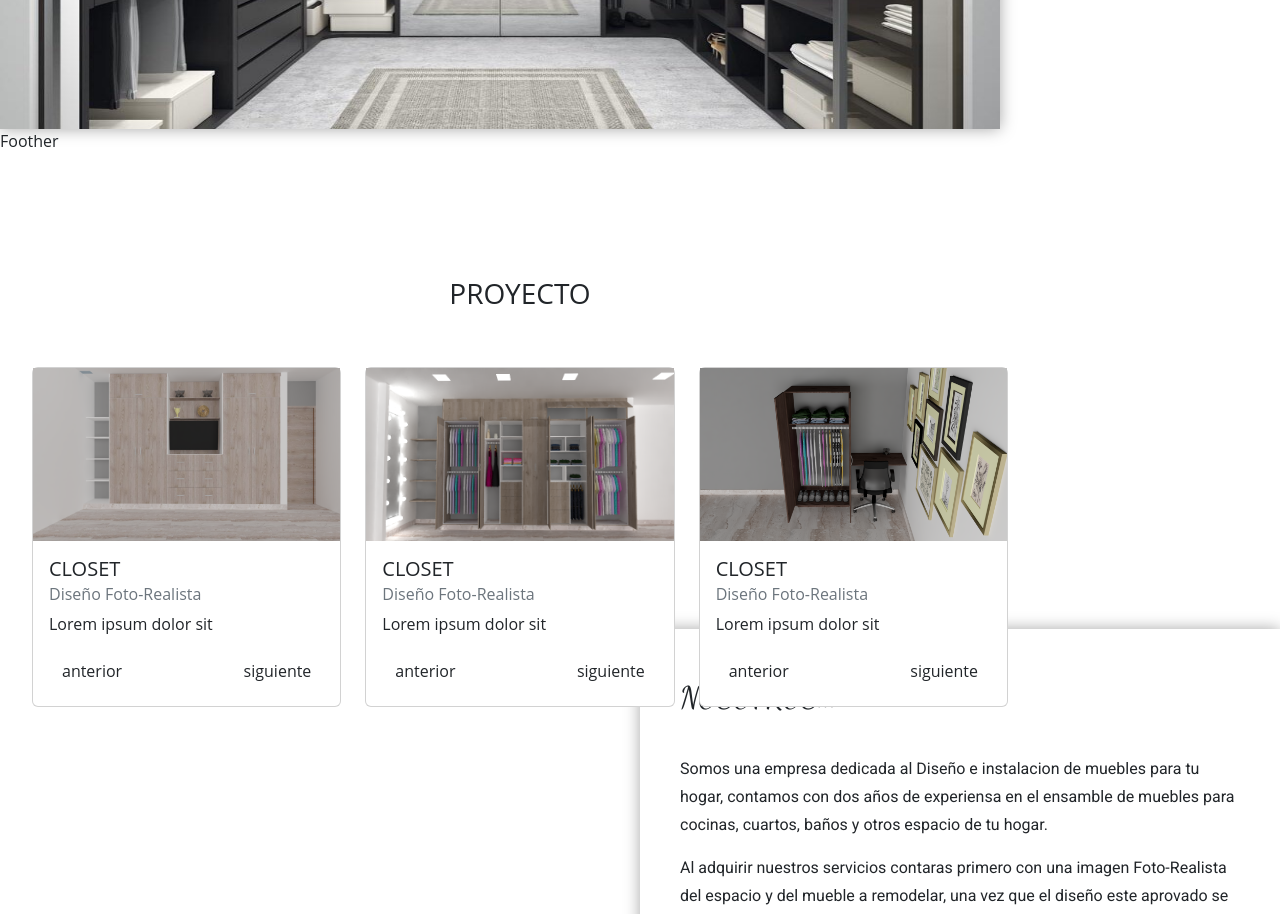
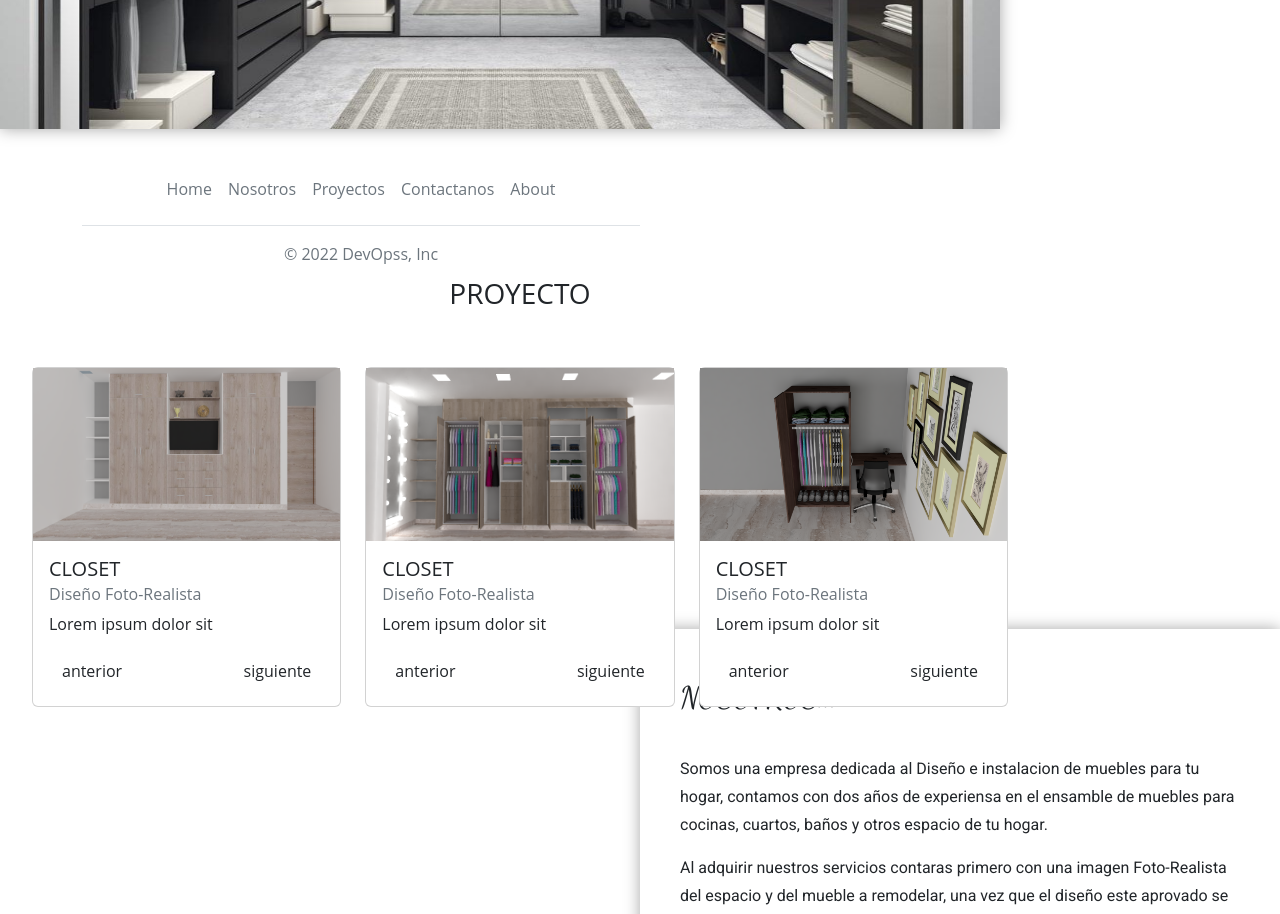
Before and after one commit to jesteban96/maderoom, a React (Vite) app: page / in a window 1280 px wide. Shown: the part 1140-2054 px from the top of the page. Built offline with nearby package versions, Linux system fonts and the light colour scheme.

Commit message:
Create Contactanos jsx

```diff
--- /dev/null
+++ b/src/maderoom/components/Contactanos.jsx
@@ -0,0 +1,5 @@
+export const Contactanos = () => {
+    return (
+        <div>Contactanos</div>
+    )
+}
--- a/src/maderoom/components/carrousel.jsx
+++ b/src/maderoom/components/carrousel.jsx
@@ -1,7 +1,7 @@
 export const Carrousel = () => {
   return (
     <>
-    <div className="mb-1">
+    <div className="mb-1" id="home">
       <div id="carouselExampleFade" className="carousel slide carousel-fade" data-bs-ride="carousel">
         <div className="carousel-indicators">
           <button type="button" data-bs-target="#carouselExampleFade" data-bs-slide-to="0" className="active" aria-current="true" aria-label="Slide 1"></button>
--- a/src/maderoom/components/index.js
+++ b/src/maderoom/components/index.js
@@ -1,2 +1,3 @@
 export * from './Carrousel'
 export * from './Slogan'
+export * from './Contactanos'
--- a/src/maderoom/routes/MaderoomRoutes.jsx
+++ b/src/maderoom/routes/MaderoomRoutes.jsx
@@ -1,6 +1,7 @@
 import { Route, Routes } from "react-router-dom"
 import { Foother } from "../../ui/components/Foother";
 import { Navbar } from "../../ui/components/Navbar"
+import { Contactanos } from "../components";
 import { MaderoomApp} from "../MaderoomApp";
 
 export const MaderoomRoutes = () => {
@@ -8,11 +9,12 @@ export const MaderoomRoutes = () => {
         <>
             <Navbar/>
 
-            <div className="">
+            <div>
 
                 <Routes>
 
                     <Route path="" element={<MaderoomApp/>}/>
+                    <Route path="/Contactanos" element={<Contactanos/>}/>
                 </Routes>
 
             </div>
--- a/src/ui/components/Acercade.jsx
+++ b/src/ui/components/Acercade.jsx
@@ -5,10 +5,10 @@ export const ACERCADE = () => {
   return (
     <>
 
-    <section className="acerca-de" id="acerca-de">
+		<section className="acerca-de" id="acerca-de">
 			<div className="contenedor">
 				<div className="foto">
-				<img className='img-fuid' src='../../../LOGO/acer.jpg' alt="imagen acerca de" />
+					<img className='img-fuid' src='../../../LOGO/acer.jpg' alt="imagen acerca de" />
 				</div>
 				<article>
 					{/* <div className='d-flex justify-content-center animate__animated animate__fadeInRight'>
--- a/src/ui/components/Foother.jsx
+++ b/src/ui/components/Foother.jsx
@@ -1,5 +1,20 @@
+import { Link } from "react-router-dom";
+
 export const Foother = () => {
     return (
-        <div>Foother</div>
+        <>
+            <div className="container">
+                <footer className="py-3 my-4">
+                    <ul className="nav justify-content-center border-bottom pb-3 mb-3">
+                        <li className="nav-item"><Link className="nav-link px-2 text-muted" to={'/'}>Home</Link></li>
+                        <li className="nav-item"><Link className="nav-link px-2 text-muted" to={'/'}>Nosotros</Link></li>
+                        <li className="nav-item"><Link className="nav-link px-2 text-muted" to={'/'}>Proyectos</Link></li>
+                        <li className="nav-item"><Link className="nav-link px-2 text-muted" to={'/'}>Contactanos</Link></li>
+                        <li className="nav-item"><Link className="nav-link px-2 text-muted" to={'/'}>About</Link></li>
+                    </ul>
+                    <p className="text-center text-muted">&copy; 2022 DevOpss, Inc</p>
+                </footer>
+            </div>
+        </>
     )
 }
--- a/src/ui/components/navbar1.jsx
+++ b/src/ui/components/navbar1.jsx
@@ -1,4 +1,4 @@
-import React from 'react'
+import { Link } from "react-router-dom";
 
 export const NAVBARFIRT = () => {
 
@@ -44,7 +44,8 @@ export const NAVBARFIRT = () => {
                                       </ul>
                                     </li>
                                     <li className="nav-item">
-                                      <a className="nav-link color" href="#">Contactanos</a>
+                                      <Link className="nav-link color" to={'/Contactanos'}>Contactanos</Link>
+                                      {/* <a className="nav-link color" href="#">Contactanos</a> */}
                                     </li>
                                     <li className="nav-item ms-auto ">
 
```
